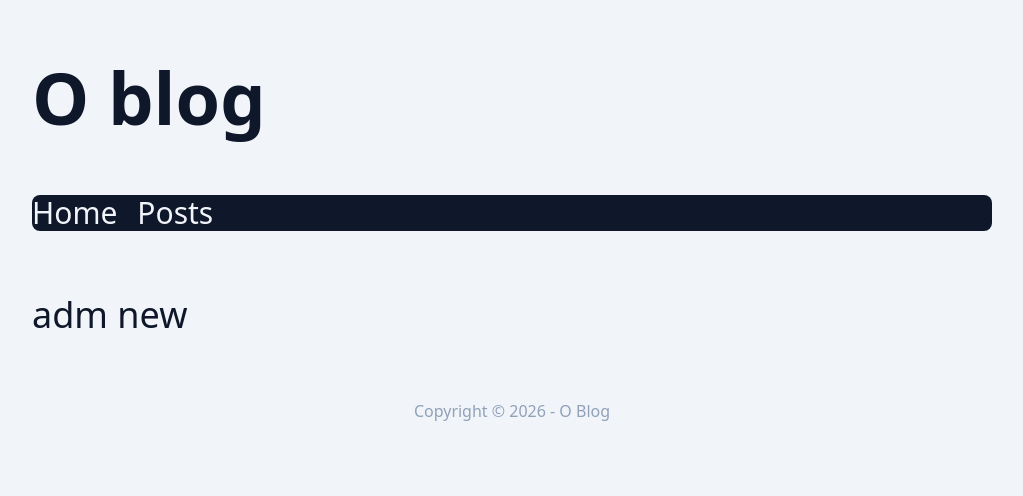
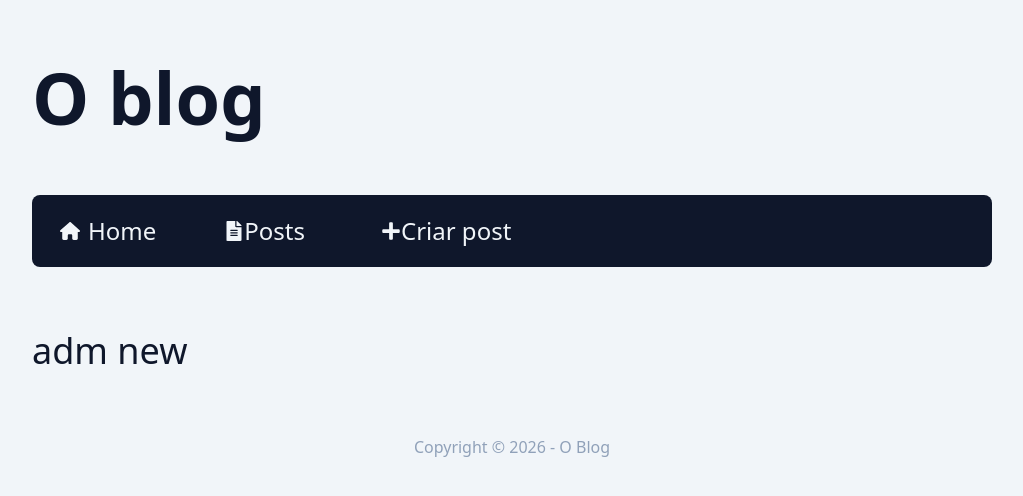
Before and after one commit to iamT0ddykk/O-Blog, a Next.js app: page /admin/post/new in a window 1280 px wide. Shown: the top 496 px of the page, without its empty margins (128-1151 px from the left). Built offline with nearby package versions, Linux system fonts and the light colour scheme.

Commit message:
nav adm concluida

```diff
--- /dev/null
+++ b/src/Components/Button/index.tsx
@@ -0,0 +1,9 @@
+import React from "react";
+
+type ButtonProps = {
+  children: React.ReactNode;
+} & React.ComponentProps<"button">;
+
+export function Button({ children }: ButtonProps) {
+  return <></>;
+}
--- a/src/Components/admin/DelePostButton/index.tsx
+++ b/src/Components/admin/DelePostButton/index.tsx
@@ -43,8 +43,8 @@ export function DeletePostButton({ id, title }: DeletePostButtonProps) {
 
       {showDialog && (
         <Dialog
-          descriptionText="asd"
-          titleText="asd"
+          descriptionText="Ao apagar todas as informações serão perdidas..."
+          titleText="Deseja apagar esse post?"
           isVisible={showDialog}
           onCancel={() => setShowDialog(false)}
           onConfirm={() => handleConfirm()}
--- a/src/Components/admin/MenuAdmin/index.tsx
+++ b/src/Components/admin/MenuAdmin/index.tsx
@@ -1,21 +1,34 @@
-import clsx from "clsx";
 import Link from "next/link";
+import { FaFileAlt, FaPlus } from "react-icons/fa";
+import { FaHouse } from "react-icons/fa6";
 
 export function MenuAdmin() {
-  const navClasses = clsx(
-    "flex gap-5 text-3xl bg-slate-900 text-slate-100 rounded-lg",
-  );
-  const linkClasses = clsx("");
-
   return (
     <>
-      <nav className={navClasses}>
-        <a href="/" target="_blank">
+      <nav className="flex  gap-5 text-2xl bg-slate-900 text-slate-100 rounded-lg overflow-auto ">
+        <a
+          href="/"
+          target="_blank"
+          className="flex hover:bg-slate-800 self-center p-5"
+        >
+          <FaHouse size={20} className="flex self-center mx-2" />
           Home
         </a>
 
-        <Link className={linkClasses} href={"/admin/post"}>
+        <Link
+          className="hover:bg-slate-800 flex items-center mx-2 px-5 p-5"
+          href={"/admin/post"}
+        >
+          <FaFileAlt size={20} />
           Posts
+        </Link>
+
+        <Link
+          className="flex hover:bg-slate-800 items-center mx-2 px-5 p-5"
+          href={"/admin/post/new"}
+        >
+          <FaPlus size={20} />
+          Criar post
         </Link>
       </nav>
     </>
```
